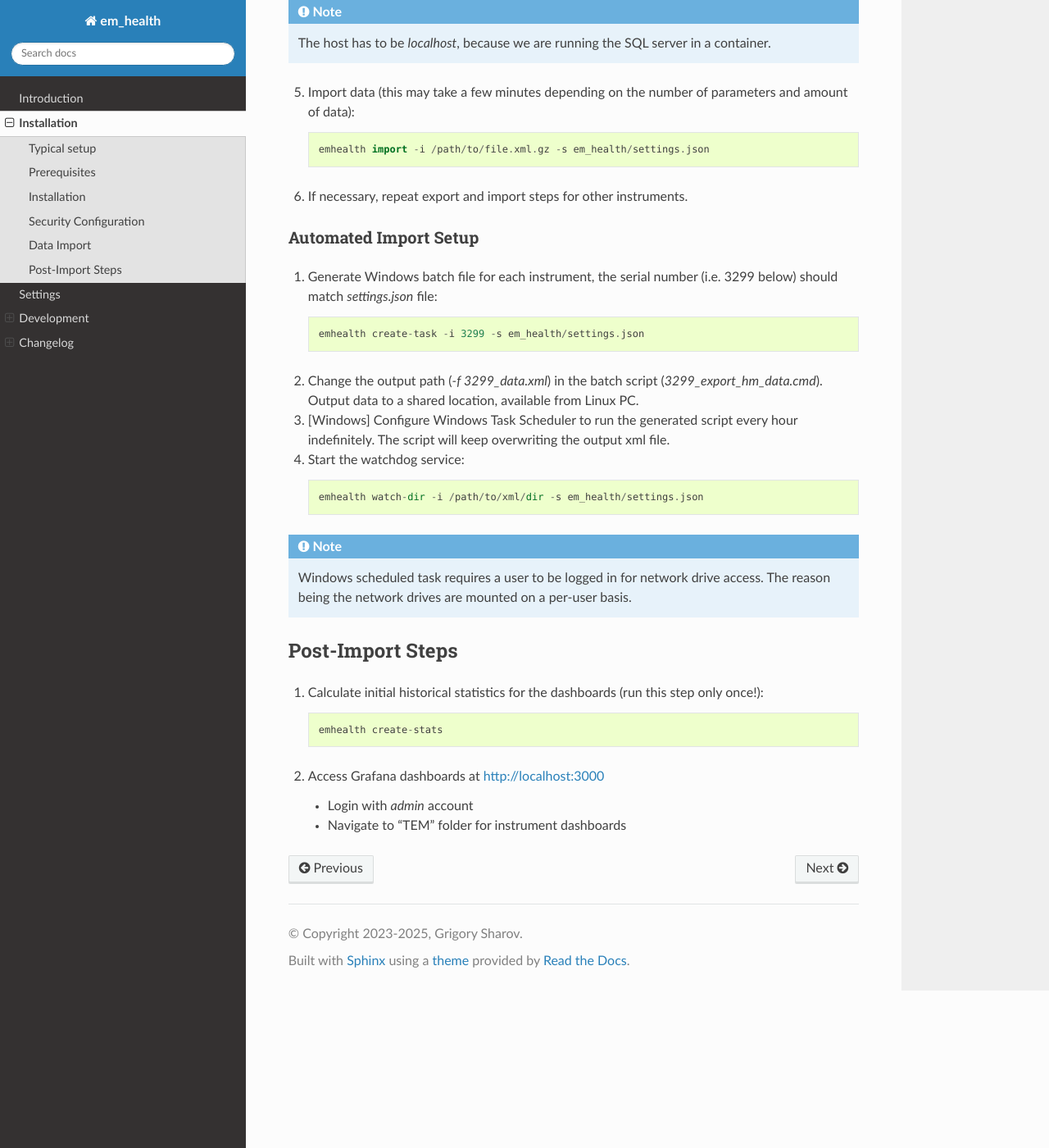
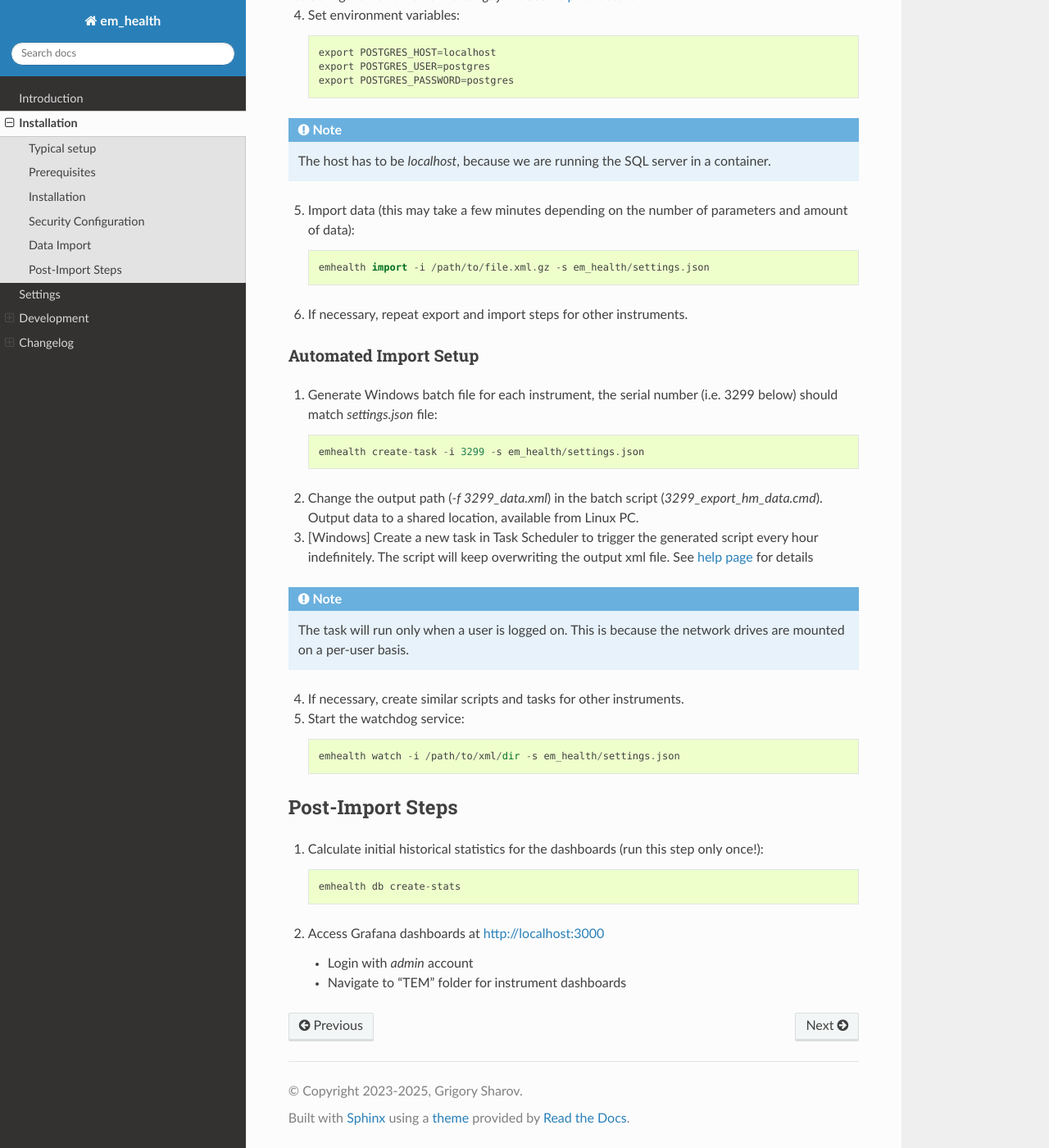
Before and after one commit to azazellochg/em_health, a Sphinx documentation site: the page built from docs/installation.rst, in a window 1280 px wide and 1400 px high, scrolled down 3014 px. Shown: the whole window at 82% size. Built offline with Sphinx 7.4.7 and the Read the Docs theme 3.1.0, drawn with Linux system fonts in a browser that asks for light colours; some of the changed text lies outside the part shown.

Commit message:
update docs with task creation instructions; regroup args for db commands; add db backup/restore; validate db arg

```diff
--- a/docs/changelog.rst
+++ b/docs/changelog.rst
@@ -1,7 +1,7 @@
 Changelog
 ---------
 
-Version 1.0
+Version 0.1
 ^^^^^^^^^^^
 
 * Initial release
--- a/docs/development.rst
+++ b/docs/development.rst
@@ -4,7 +4,7 @@ Development
 Enable performance metrics
 ^^^^^^^^^^^^^^^^^^^^^^^^^^
 
-After installation you can enable DB performance monitoring. This is required only for a developer setup: `emhealth create-perf-stats`.
+After installation you can enable DB performance monitoring. This is required only for a developer setup: `emhealth db create-perf-stats`.
 This will create a separate *pganalyze* account for Postgres and schedule statistics collection.
 The output is used in dashboards under *DB performance* folder.
 
--- a/docs/installation.rst
+++ b/docs/installation.rst
@@ -42,7 +42,8 @@ Requirements for ``EM_heath`` package:
 - psycopg
 - watchdog
 
-Docker and psql should be installed on Linux PC, the rest is managed by conda environment below.
+Docker and psql should be installed on Linux PC, the rest is managed by conda environment below. It's recommended to
+manage docker as non-root user, see details `here <https://docs.docker.com/engine/install/linux-postinstall/>`_
 
 Installation
 ^^^^^^^^^^^^
@@ -87,15 +88,14 @@ Data Import
 Historical Data Import
 ~~~~~~~~~~~~~~~~~~~~~~
 
-1. [Windows] Export XML data from Health Monitor (GUI or CLI):
+1. [Windows] Export XML data from Health Monitor (GUI or CLI). Be aware, an instrument can have several associated DataSources (for HM, APM, AutoCTF, AutoStar, ToolReadiness, Velox etc). You need to select one that has `Software->Server` parameter.
 
-    a. Choose a date range, e.g. 1 month.
-    b. Select ALL parameters.
-    c. Format: XML
-    d. Press **Save**.
+a. Choose a date range, e.g. 1 month.
+b. Select ALL parameters.
+c. Format: XML
+d. Press **Save**.
 
-    .. image:: /_static/HM_export.png
-       :width: 640 px
+.. image:: /_static/HM_export.png
 
 2. [Recommended] Compress output XML using GZIP (`gzip file.xml`) and transfer file.xml.gz to Linux. This reduces the file size >10 times.
 3. Configure instruments in `settings.json`. See `help <settings.html>`_ for details
@@ -127,14 +127,16 @@ Automated Import Setup
        emhealth create-task -i 3299 -s em_health/settings.json
 
 2. Change the output path (`-f 3299_data.xml`) in the batch script (`3299_export_hm_data.cmd`). Output data to a shared location, available from Linux PC.
-3. [Windows] Configure Windows Task Scheduler to run the generated script every hour indefinitely. The script will keep overwriting the output xml file.
-4. Start the watchdog service:
+3. [Windows] Create a new task in Task Scheduler to trigger the generated script every hour indefinitely. The script will keep overwriting the output xml file. See `help page <task.html>`_ for details
+
+.. note:: The task will run only when a user is logged on. This is because the network drives are mounted on a per-user basis.
+
+4. If necessary, create similar scripts and tasks for other instruments.
+5. Start the watchdog service:
 
    .. code-block::
 
-       emhealth watch-dir -i /path/to/xml/dir -s em_health/settings.json
-
-.. note:: Windows scheduled task requires a user to be logged in for network drive access. The reason being the network drives are mounted on a per-user basis.
+       emhealth watch -i /path/to/xml/dir -s em_health/settings.json
 
 Post-Import Steps
 ^^^^^^^^^^^^^^^^^
@@ -143,7 +145,7 @@ Post-Import Steps
 
    .. code-block::
 
-       emhealth create-stats
+       emhealth db create-stats
 
 2. Access Grafana dashboards at http://localhost:3000
 
--- a/docs/settings.rst
+++ b/docs/settings.rst
@@ -16,7 +16,8 @@ Settings
     }
 
 .. image:: /_static/HM_settings.png
-   :width: 640 px
+
+.. tip:: An instrument can have several associated DataSources (for HM, APM, AutoCTF, AutoStar, ToolReadiness, Velox etc). You need to select one that has `Software->Server` parameter.
 
 - **instrument**: this field has to match the name of the instrument in the Health Monitor. The format is `"serial number, model name"`. Model name can be found in the Health Monitor, it's the text inside [] brackets (#3 on the screenshot above).
 - **serial**: serial number of the instrument. Digits only (#2 on the screenshot above).
```
Also changed, not shown: other parts of docs/changelog.rst (+0 -3 lines), other parts of docs/development.rst (+2 -2 lines), other parts of docs/installation.rst (+1 -1 lines), docs/task.rst (added, +24 -0 lines), docs/_static/task-01.png (added), docs/_static/task-02.png (added), docs/_static/task-03.png (added), docs/_static/task-04.png (added), 3 other files.
